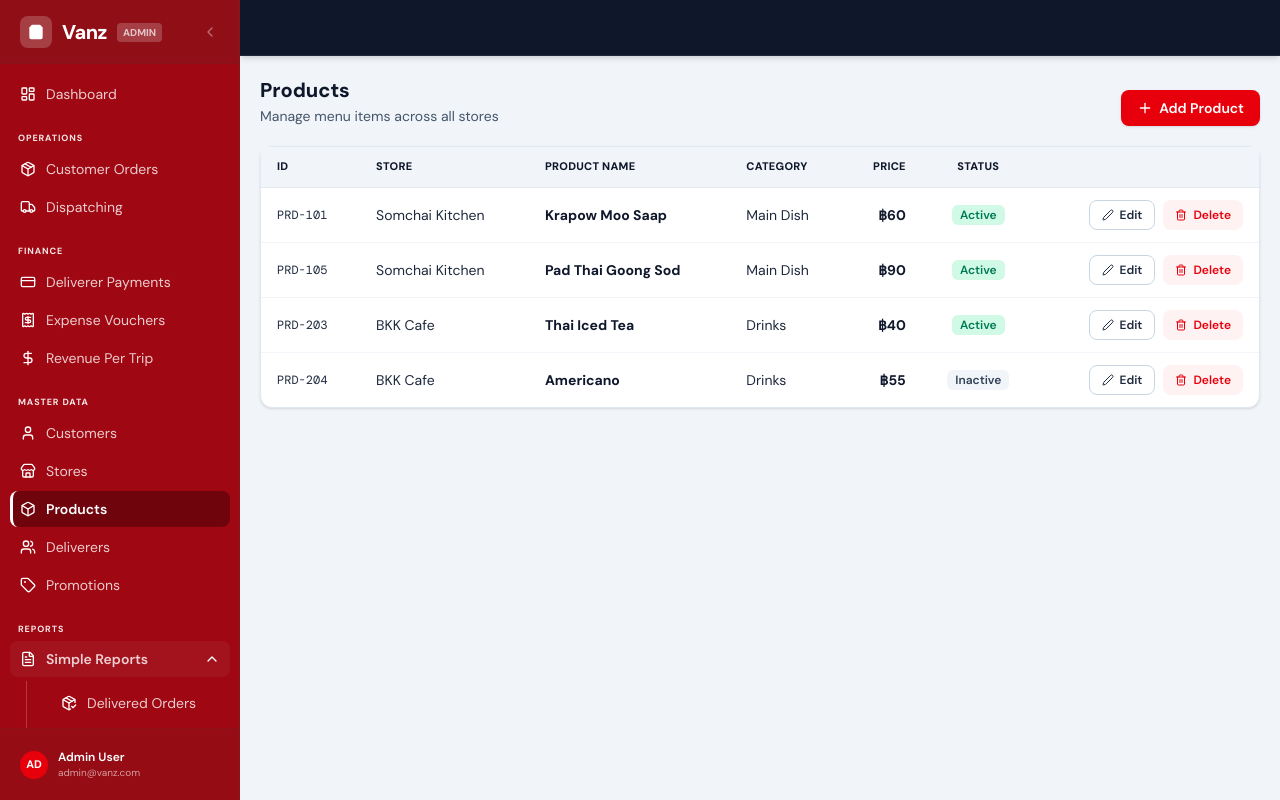
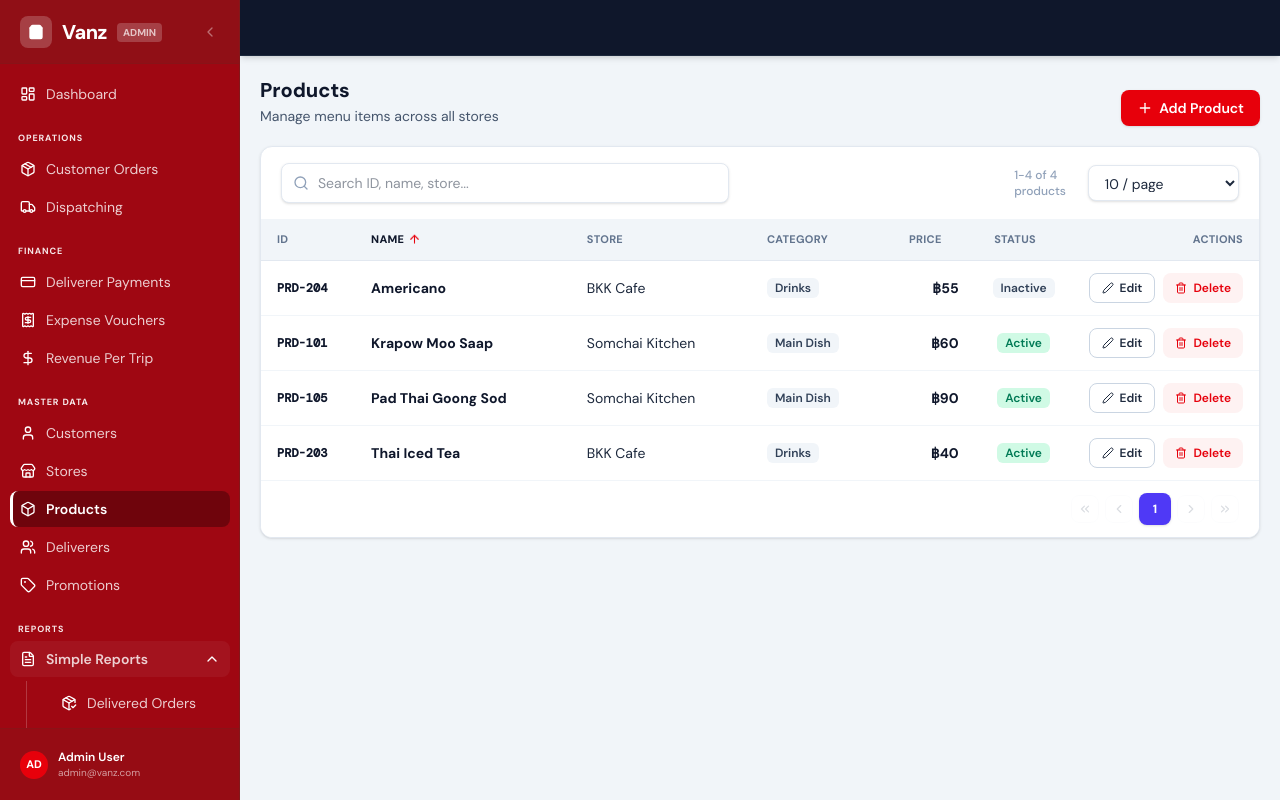
Before and after one commit to MANGKONYOK/Vanz, a React (Vite) app in the folder client/: page / in a window 1280 px wide. Both pictures are taken after a click on the button "Products". Built offline with nearby package versions, Linux system fonts and the light colour scheme.

Commit message:
Product form editing
- Split into a page of 'list' and 'form' views
- Re-arrange a field form in a form page

```diff
--- /dev/null
+++ b/client/src/views/master/ProductFormView.jsx
@@ -0,0 +1,141 @@
+import { useState } from 'react';
+import { ArrowLeft, Save, Check } from 'lucide-react';
+import { FormField, Input, Card, Btn, LovInput, LovModal } from '../../components/ui';
+import { MOCK_STORES } from '../../data/mockData';
+
+export default function ProductFormView({ data, onBack, showToast }) {
+    const isNew = !data.id;
+    const [id, setId] = useState(data.id || '');
+    const [autoId, setAutoId] = useState(isNew);
+    const [active, setActive] = useState(data.active !== false);
+    const [store, setStore] = useState(data.storeId ? `${data.storeId} – ${data.store}` : '');
+    const [storeIsLov, setStoreIsLov] = useState(false);
+    const [name, setName] = useState(data.name || '');
+    const [category, setCategory] = useState(data.category || 'Main Dish');
+    const [price, setPrice] = useState(data.price || '');
+
+    const handleSave = () => {
+        if (!store || !name.trim() || price === '') {
+            return showToast('Please fill all required fields', 'error');
+        }
+        if (!autoId && !id.trim()) return showToast('Please enter a Product ID', 'error');
+        if (Number(price) < 0) return showToast('Price cannot be negative', 'error');
+        showToast('Product saved!'); onBack();
+    };
+
+    const displayId = autoId ? (id || 'PRD-AUTO') : id;
+
+    return (
+        <div className="fade-in space-y-5">
+            <LovModal isOpen={storeIsLov} onClose={() => setStoreIsLov(false)} title="Store"
+                columns={[{ key: 'id', label: 'ID' }, { key: 'name', label: 'Store Name' }, { key: 'category', label: 'Category' }]} data={MOCK_STORES}
+                onSelect={r => { setStore(`${r.id} – ${r.name}`); setStoreIsLov(false); }} />
+            <button onClick={onBack} className="inline-flex items-center gap-1.5 text-sm text-slate-700 hover:text-slate-900 font-medium transition-colors"><ArrowLeft className="w-4 h-4" /> Back to Products</button>
+            <Card className="p-5">
+                <h3 className="font-bold text-slate-900 mb-6">{data.id ? `Edit: ${data.name}` : 'New Product'}</h3>
+
+                <div className="space-y-6">
+                    {/* Row 1: Product ID | Product Name | Unit Price */}
+                    <div className="grid grid-cols-1 md:grid-cols-3 gap-5">
+                        <div className="flex items-end gap-3">
+                            <div className="flex-1">
+                                <FormField label="Product ID" required>
+                                    <Input
+                                        value={displayId}
+                                        onChange={e => setId(e.target.value.toUpperCase())}
+                                        placeholder="PRD-001"
+                                        readOnly={autoId}
+                                        className={autoId ? 'bg-slate-50 text-slate-500 font-mono' : 'font-mono'}
+                                    />
+                                </FormField>
+                            </div>
+                            <label className="flex items-center gap-2 mb-2.5 cursor-pointer select-none">
+                                <div className="relative">
+                                    <input
+                                        type="checkbox"
+                                        checked={autoId}
+                                        onChange={e => setAutoId(e.target.checked)}
+                                        className="sr-only peer"
+                                    />
+                                    <div className="w-5 h-5 border-2 border-slate-200 rounded-md peer-checked:bg-red-500 peer-checked:border-red-500 transition-all flex items-center justify-center text-white">
+                                        <Check size={12} strokeWidth={4} className={autoId ? 'scale-100' : 'scale-0'} />
+                                    </div>
+                                </div>
+                                <span className="text-sm font-bold text-slate-600 font-sans">Auto</span>
+                            </label>
+                        </div>
+                        <FormField label="Product Name" required>
+                            <Input value={name} onChange={e => setName(e.target.value)} placeholder="Menu item name" />
+                        </FormField>
+                        <FormField label="Unit Price (฿)" required>
+                            <Input type="number" value={price} onChange={e => setPrice(e.target.value)} placeholder="0" />
+                        </FormField>
+                    </div>
+
+                    {/* Row 2: Store (LoV) | Category (toggle list) */}
+                    <div className="grid grid-cols-1 md:grid-cols-2 gap-5">
+                        <FormField label="Store" required>
+                            <LovInput value={store} onLov={() => setStoreIsLov(true)} placeholder="Select store..." />
+                        </FormField>
+                        <FormField label="Category" required>
+                            <div className="flex flex-wrap gap-2 mt-1">
+                                {['Main Dish', 'Drinks', 'Appetizer', 'Dessert', 'Other'].map(cat => {
+                                    const isSelected = category === cat;
+                                    return (
+                                        <button
+                                            key={cat}
+                                            type="button"
+                                            onClick={() => setCategory(cat)}
+                                            className={`px-4 py-2 text-xs font-bold rounded-xl transition-all border ${
+                                                isSelected
+                                                    ? 'bg-red-500 border-red-500 text-white shadow-sm'
+                                                    : 'bg-white border-slate-200 text-slate-600 hover:bg-slate-50 hover:border-slate-300'
+                                            }`}
+                                        >
+                                            {cat}
+                                        </button>
+                                    );
+                                })}
+                            </div>
+                        </FormField>
+                    </div>
+
+                    {/* Row 3: Active tab switch */}
+                    <div className="grid grid-cols-1 gap-5">
+                        <FormField label="Status">
+                            <div className="bg-slate-100 p-1 rounded-xl flex w-full max-w-[240px] border border-slate-200/50 mt-1">
+                                <button
+                                    type="button"
+                                    onClick={() => setActive(true)}
+                                    className={`flex-1 py-1.5 text-xs font-bold rounded-lg transition-all text-center ${
+                                        active
+                                            ? 'bg-red-500 text-white shadow-sm font-extrabold'
+                                            : 'text-slate-500 hover:text-slate-800'
+                                    }`}
+                                >
+                                    Active
+                                </button>
+                                <button
+                                    type="button"
+                                    onClick={() => setActive(false)}
+                                    className={`flex-1 py-1.5 text-xs font-bold rounded-lg transition-all text-center ${
+                                        !active
+                                            ? 'bg-slate-400 text-white shadow-sm font-extrabold'
+                                            : 'text-slate-500 hover:text-slate-800'
+                                    }`}
+                                >
+                                    Inactive
+                                </button>
+                            </div>
+                        </FormField>
+                    </div>
+                </div>
+
+                <div className="flex justify-end gap-3 mt-8 pt-5 border-t border-slate-100">
+                    <Btn variant="secondary" onClick={onBack}>Cancel</Btn>
+                    <Btn onClick={handleSave}><Save className="w-4 h-4" /> Save</Btn>
+                </div>
+            </Card>
+        </div>
+    );
+}
--- a/client/src/views/master/ProductListView.jsx
+++ b/client/src/views/master/ProductListView.jsx
@@ -1,83 +1,110 @@
 import { useState } from 'react';
-import { Plus, Edit2, Trash2, ArrowLeft, Save } from 'lucide-react';
-import { PageHeader, Btn, Card, Table, Tr, Td, Badge, FormField, Input, LovInput, LovModal } from '../../components/ui';
-import { MOCK_PRODUCTS, MOCK_STORES } from '../../data/mockData';
+import { Search, Plus, Edit2, Trash2 } from 'lucide-react';
+import { PageHeader, Btn, Card, CardHeader, Table, Tr, Td, Badge, Input, Select, Pagination } from '../../components/ui';
+import { MOCK_PRODUCTS } from '../../data/mockData';
+import ProductFormView from './ProductFormView';
 
-function ProductFormInline({ data, onBack, showToast }) {
-    const [active, setActive] = useState(data.active !== false);
-    const [store, setStore] = useState(data.storeId ? `${data.storeId} – ${data.store}` : '');
-    const [storeIsLov, setStoreIsLov] = useState(false);
-    const [name, setName] = useState(data.name || '');
-    const [category, setCategory] = useState(data.category || '');
-    const [price, setPrice] = useState(data.price || '');
+export default function ProductListView({ showToast }) {
+    const [editing, setEditing] = useState(null);
+    const [search, setSearch] = useState('');
+    const [sort, setSort] = useState({ key: 'name', direction: 'asc' });
+    const [page, setPage] = useState(1);
+    const [pageSize, setPageSize] = useState(10);
 
-    const handleSave = () => {
-        if (!store || !name.trim() || price === '') {
-            return showToast('Please fill all required fields', 'error');
+    if (editing) return <ProductFormView data={editing} onBack={() => setEditing(null)} showToast={showToast} />;
+
+    // 1. Filter
+    const filtered = MOCK_PRODUCTS.filter(p =>
+        p.name.toLowerCase().includes(search.toLowerCase()) ||
+        p.id.toLowerCase().includes(search.toLowerCase()) ||
+        p.store.toLowerCase().includes(search.toLowerCase()) ||
+        p.category.toLowerCase().includes(search.toLowerCase())
+    );
+
+    // 2. Sort
+    const sorted = [...filtered].sort((a, b) => {
+        const valA = a[sort.key];
+        const valB = b[sort.key];
+        if (typeof valA === 'boolean') {
+            return sort.direction === 'asc'
+                ? (valA === valB ? 0 : valA ? -1 : 1)
+                : (valA === valB ? 0 : valA ? 1 : -1);
         }
-        if (Number(price) < 0) return showToast('Price cannot be negative', 'error');
-        showToast('Product saved!'); onBack();
+        if (valA < valB) return sort.direction === 'asc' ? -1 : 1;
+        if (valA > valB) return sort.direction === 'asc' ? 1 : -1;
+        return 0;
+    });
+
+    // 3. Paginate
+    const paginated = sorted.slice((page - 1) * pageSize, page * pageSize);
+    const start = filtered.length > 0 ? (page - 1) * pageSize + 1 : 0;
+    const end = Math.min(page * pageSize, filtered.length);
+
+    const handleSort = (key) => {
+        setSort(prev => ({
+            key,
+            direction: prev.key === key && prev.direction === 'asc' ? 'desc' : 'asc'
+        }));
     };
+
     return (
         <div className="fade-in space-y-5">
-            <LovModal isOpen={storeIsLov} onClose={() => setStoreIsLov(false)} title="Store"
-                columns={[{ key: 'id', label: 'ID' }, { key: 'name', label: 'Store Name' }, { key: 'category', label: 'Category' }]} data={MOCK_STORES}
-                onSelect={r => { setStore(`${r.id} – ${r.name}`); setStoreIsLov(false); }} />
-            <button onClick={onBack} className="inline-flex items-center gap-1.5 text-sm text-slate-700 hover:text-slate-900 font-medium"><ArrowLeft className="w-4 h-4" /> Back to Products</button>
-            <Card className="p-5">
-                <h3 className="font-bold text-slate-900 mb-4">{data.id ? `Edit: ${data.name}` : 'New Product'}</h3>
-                <div className="grid grid-cols-1 md:grid-cols-2 gap-4">
-                    <FormField label="Store" required>
-                        <LovInput value={store} onLov={() => setStoreIsLov(true)} placeholder="Select store..." />
-                    </FormField>
-                    <FormField label="Product Name" required><Input value={name} onChange={e => setName(e.target.value)} placeholder="Menu item name" /></FormField>
-                    <FormField label="Category"><Input value={category} onChange={e => setCategory(e.target.value)} placeholder="e.g. Main Dish, Drinks" /></FormField>
-                    <FormField label="Unit Price (฿)" required><Input type="number" value={price} onChange={e => setPrice(e.target.value)} placeholder="0" /></FormField>
-                    <FormField label="Active">
-                        <div className="flex items-center gap-3 mt-1">
-                            <button onClick={() => setActive(!active)} className="relative w-11 h-6 rounded-full transition-colors shrink-0" style={{ background: active ? '#dc2626' : '#cbd5e1' }}>
-                                <span className="absolute top-1 w-4 h-4 bg-white rounded-full shadow transition-all" style={{ left: active ? 'calc(100% - 20px)' : '4px' }}></span>
-                            </button>
-                            <span className="text-sm font-semibold" style={{ color: active ? '#16a34a' : '#94a3b8' }}>{active ? 'Active' : 'Inactive'}</span>
+            <PageHeader title="Products" subtitle="Manage menu items across all stores"
+                action={<Btn onClick={() => setEditing({})}><Plus className="w-4 h-4" /> Add Product</Btn>} />
+            <Card className="overflow-hidden">
+                <CardHeader
+                    search={<Input icon={Search} placeholder="Search ID, name, store..." value={search} onChange={e => { setSearch(e.target.value); setPage(1); }} className="bg-white border-slate-200 h-10 shadow-sm" />}
+                    filter={
+                        <div className="flex items-center gap-3">
+                            <span className="text-xs font-medium text-slate-400">
+                                {start}-{end} of {filtered.length} products
+                            </span>
+                            <Select value={pageSize} onChange={e => { setPageSize(Number(e.target.value)); setPage(1); }} className="h-9 border-slate-200 bg-white shadow-sm w-24">
+                                {[10, 25, 50, 100].map(s => <option key={s} value={s}>{s} / page</option>)}
+                            </Select>
                         </div>
-                    </FormField>
-                </div>
-                <div className="flex justify-end gap-3 mt-5 pt-4 border-t border-slate-100">
-                    <Btn variant="secondary" onClick={onBack}>Cancel</Btn>
-                    <Btn onClick={handleSave}><Save className="w-4 h-4" /> Save</Btn>
-                </div>
+                    }
+                />
+                <Table
+                    onSort={handleSort}
+                    sortConfig={sort}
+                    minWidth="900px"
+                    headers={[
+                        { label: 'ID', key: 'id', sortable: true, width: '10%' },
+                        { label: 'NAME', key: 'name', sortable: true, width: '24%' },
+                        { label: 'STORE', key: 'store', sortable: true, width: '20%' },
+                        { label: 'CATEGORY', key: 'category', sortable: true, width: '14%' },
+                        { label: 'PRICE', key: 'price', right: true, sortable: true, width: '10%' },
+                        { label: 'STATUS', center: true, key: 'active', sortable: true, width: '10%' },
+                        { label: 'Actions', right: true, width: '12%' }
+                    ]}
+                >
+                    {paginated.map(p => (
+                        <Tr key={p.id}>
+                            <Td mono className="text-xs text-slate-900 font-bold whitespace-nowrap">{p.id}</Td>
+                            <Td bold className="whitespace-nowrap">{p.name}</Td>
+                            <Td className="whitespace-nowrap">{p.store}</Td>
+                            <Td className="whitespace-nowrap"><Badge>{p.category}</Badge></Td>
+                            <Td right bold className="whitespace-nowrap">฿{p.price}</Td>
+                            <Td center className="whitespace-nowrap"><Badge color={p.active ? 'green' : 'gray'}>{p.active ? 'Active' : 'Inactive'}</Badge></Td>
+                            <Td right className="whitespace-nowrap">
+                                <div className="flex justify-end gap-2">
+                                    <Btn size="sm" variant="secondary" onClick={() => setEditing(p)}><Edit2 className="w-3 h-3" /> Edit</Btn>
+                                    <Btn size="sm" variant="danger" onClick={() => showToast('Product deleted', 'error')}><Trash2 className="w-3 h-3" /> Delete</Btn>
+                                </div>
+                            </Td>
+                        </Tr>
+                    ))}
+                </Table>
+                <Pagination
+                    totalItems={filtered.length}
+                    itemsPerPage={pageSize}
+                    currentPage={page}
+                    onPageChange={setPage}
+                    showSummary={false}
+                    itemLabel="products"
+                />
             </Card>
         </div>
     );
 }
-
-export default function ProductListView({ showToast }) {
-    const [editing, setEditing] = useState(null);
-    if (editing) return <ProductFormInline data={editing} onBack={() => setEditing(null)} showToast={showToast} />;
-    return (
-        <div className="fade-in">
-            <PageHeader title="Products" subtitle="Manage menu items across all stores"
-                action={<Btn onClick={() => setEditing({})}><Plus className="w-4 h-4" /> Add Product</Btn>} />
-            <Card>
-                <Table headers={[{ label: 'ID' }, { label: 'Store' }, { label: 'Product Name' }, { label: 'Category' }, { label: 'Price', right: true }, { label: 'Status', center: true }, { label: '', right: true }]}>
-                    {MOCK_PRODUCTS.map(p => (
-                        <Tr key={p.id}>
-                            <Td mono className="text-xs">{p.id}</Td>
-                            <Td>{p.store}</Td>
-                            <Td bold>{p.name}</Td>
-                            <Td>{p.category}</Td>
-                            <Td right bold>฿{p.price}</Td>
-                            <Td center><Badge color={p.active ? 'green' : 'gray'}>{p.active ? 'Active' : 'Inactive'}</Badge></Td>
-                            <td className="px-4 py-3 text-right">
-                                <div className="flex justify-end gap-2">
-                                    <Btn size="sm" variant="secondary" onClick={() => setEditing(p)}><Edit2 className="w-3 h-3" /> Edit</Btn>
-                                    <Btn size="sm" variant="danger" onClick={() => showToast('Product deleted', 'error')}><Trash2 className="w-3 h-3" /> Delete</Btn>
-                                </div>
-                            </td>
-                        </Tr>
-                    ))}
-                </Table>
-            </Card>
-        </div>
-    );
-}
--- a/client/src/views/master/index.js
+++ b/client/src/views/master/index.js
@@ -4,5 +4,6 @@ export { default as DelivererListView } from './DelivererListView';
 export { default as StoreListView } from './StoreListView';
 export { default as StoreFormView } from './StoreFormView';
 export { default as ProductListView } from './ProductListView';
+export { default as ProductFormView } from './ProductFormView';
 export { default as PromotionListView } from './PromotionListView';
 export { default as PromotionFormView } from './PromotionFormView';
```
